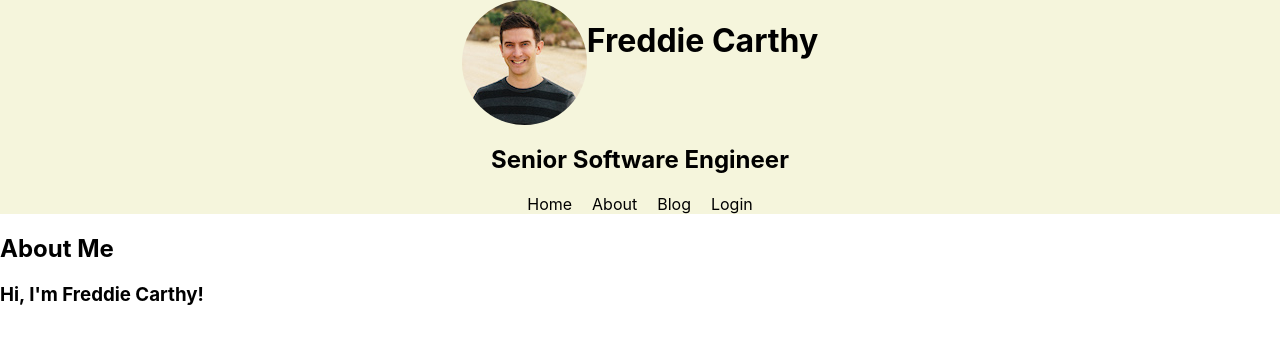
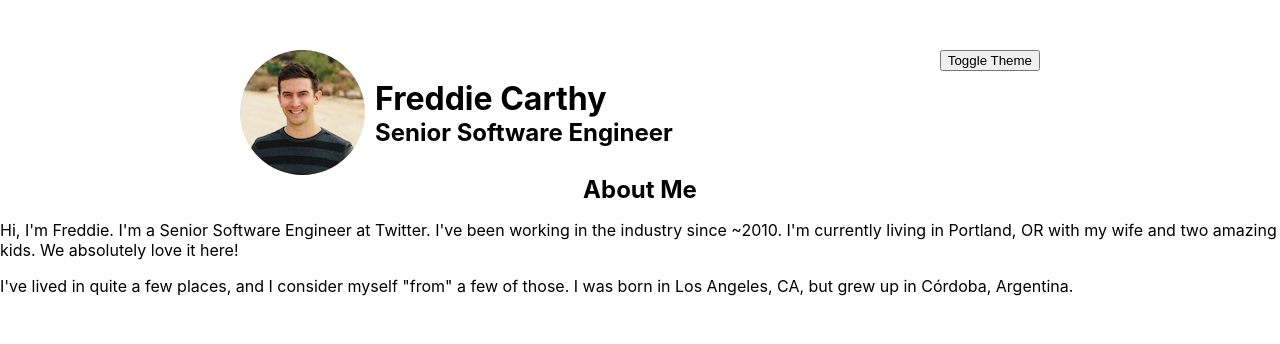
Before and after one commit to gjunkie/freddiecarthy, a Next.js app: page /about in a window 1280 px wide. Shown: the top 344 px of the page. Built offline with nearby package versions, Linux system fonts and the light colour scheme.

Commit message:
add various pages and basic styles

```diff
--- a/components/Header/Header.module.css
+++ b/components/Header/Header.module.css
@@ -1,14 +1,23 @@
 .header {
-  align-items: center;
-  background-color: beige;
   display: flex;
-  flex-direction: column;
+  justify-content: center;
+  margin-top: 50px;
+}
+
+.header img {
+  border-radius: 65px;
+  margin-right: 10px;
+}
+
+.contents {
+  display: flex;
+  flex-direction: row;
+  position: relative;
+  width: 800px;
 }
 
 .me {
   display: flex;
+  flex-direction: column;
+  justify-content: center;
 }
-
-.me img {
-  border-radius: 65px;
-}
--- a/components/Header/index.js
+++ b/components/Header/index.js
@@ -1,18 +1,40 @@
 import * as React from 'react'
 import Link from 'next/link'
-import { Navigation } from '../Navigation'
+import { useTheme, useThemeToggle } from '../../contexts/ThemeContext'
 
-import styles from './Header.module.css';
+import { ThemeToggle } from '../ThemeToggle'
+
+import styles from './Header.module.css'
 
 export const Header = () => {
+  const toggleTheme = useThemeToggle()
+  const theme = useTheme()
+
+  React.useEffect(() => {
+    if (window.matchMedia && window.matchMedia('(prefers-color-scheme: dark)').matches) {
+      document.body.classList.add('dark-mode')
+    } else {
+      document.body.classList.add('light-mode')
+    }
+  }, [])
+
+  const onToggleTheme = () => {
+    const nextTheme = theme === 'light-mode' ? 'dark-mode' : 'light-mode'
+    toggleTheme(nextTheme)
+    document.body.classList.remove('dark-mode', 'light-mode')
+    document.body.classList.add(theme)
+  }
+
   return (
     <div className={styles.header}>
-      <div className={styles.me}>
+      <div className={styles.contents}>
         <img src="/freddiecarthy-thumb.jpg" />
-        <h1><Link href="/">Freddie Carthy</Link></h1>
+        <div className={styles.me}>
+          <h1>Freddie Carthy</h1>
+          <h2>Senior Software Engineer</h2>
+        </div>
+        <ThemeToggle onClick={onToggleTheme} />
       </div>
-      <h2>Senior Software Engineer</h2>
-      <Navigation />
     </div>
   )
 }
--- a/components/Navigation/index.js
+++ b/components/Navigation/index.js
@@ -12,6 +12,7 @@ export const Navigation = () => {
       <ul>
         <li><Link href="/">Home</Link></li>
         <li><Link href="/about">About</Link></li>
+        <li><Link href="/career">Career</Link></li>
         <li><Link href="/blog">Blog</Link></li>
         {!user ? <li><Link href="/login">Login</Link></li> : null}
         {user ? <li><Link href="/post">Post</Link></li> : null}
--- /dev/null
+++ b/components/PageTitle/PageTitle.module.css
@@ -0,0 +1,3 @@
+.heading {
+  text-align: center;
+}
--- /dev/null
+++ b/components/PageTitle/index.js
@@ -0,0 +1,16 @@
+import * as React from 'react'
+import PropTypes from 'prop-types'
+
+import styles from './PageTitle.module.css'
+
+export const PageTitle = ({
+  title,
+}) => {
+  return (
+    <h2 className={styles.heading}>{title}</h2>
+  )
+}
+
+PageTitle.propTypes = {
+  title: PropTypes.string.isRequired,
+}
--- a/pages/_app.js
+++ b/pages/_app.js
@@ -1,15 +1,18 @@
 import * as React from 'react'
 import '../styles/globals.css'
+import { ThemeProvider } from '../contexts/ThemeContext'
 import { Header } from '../components/Header/'
 
 import './styles.css'
 
 function MyApp({ Component, pageProps }) {
   return (
-    <>
-      <Header />
-      <Component {...pageProps} />
-    </>
+    <ThemeProvider>
+      <>
+        <Header />
+        <Component {...pageProps} />
+      </>
+    </ThemeProvider>
   )
 }
 
--- a/pages/about.js
+++ b/pages/about.js
@@ -1,5 +1,6 @@
 import * as React from 'react'
 import Head from 'next/head'
+import { PageTitle } from '../components/PageTitle'
 
 const About = () => {
   return (
@@ -7,9 +8,18 @@ const About = () => {
       <Head>
         <title>Freddie Carthy - About</title>
       </Head>
-      <h2>About Me</h2>
-      <h3>Hi, I&apos;m Freddie Carthy!</h3>
+      <PageTitle title="About Me"></PageTitle>
+      <section>
+        <p>
+          Hi, I&apos;m Freddie. I&apos;m a Senior Software Engineer at Twitter. I&apos;ve been working in the industry since ~2010. I&apos;m currently living in Portland, OR with my wife and two amazing kids. We absolutely love it here!
+        </p>
+
+        <p>
+          I&apos;ve lived in quite a few places, and I consider myself &quot;from&quot; a few of those. I was born in Los Angeles, CA, but grew up in Córdoba, Argentina.
+        </p>
+      </section>
     </>
   )
 }
+
 export default About
--- a/pages/styles.css
+++ b/pages/styles.css
@@ -1,3 +1,38 @@
+.dark-mode {
+  background-color: #000000;
+  color: #ffffff;
+}
+
+.dark-mode a {
+  color: #2de2e6;
+}
+
+.dark-mode a:hover {
+  color: #ff3864;
+}
+
+.light-mode {
+  background-color: #ffffff;
+  color: #000000;
+}
+
+.light-mode a {
+  color: #ff3864;
+}
+
+h1,
+h2,
+h3,
+h4,
+h5,
+h6 {
+  margin: 0;
+}
+
+a:hover {
+  text-decoration: underline;
+}
+
 ul {
   list-style-type: none;
   margin: 0;
```
Also changed, not shown: pages/Home.module.css (+15 -1 lines), pages/index.js (+22 -6 lines), pages/career.js (added).
